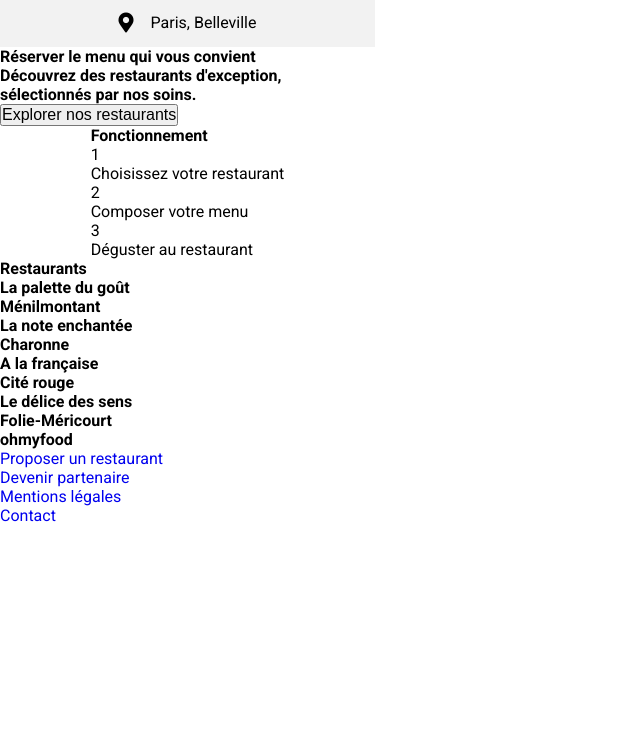
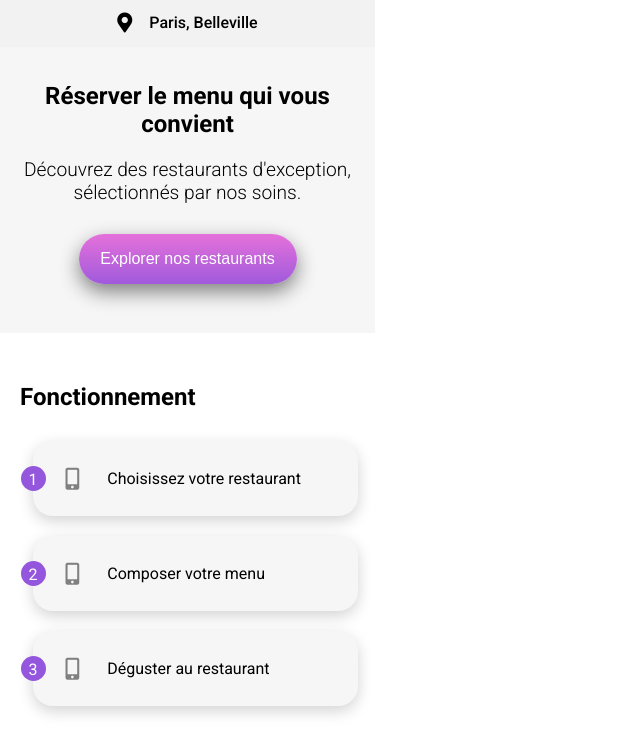
Before and after one commit to Codamor/OhMyFood, a website: page index.html in a window 1280 px wide. Shown: the part 66-800 px from the top of the page, without its empty margins (0-640 px from the left). Drawn offline with Linux system fonts and the light colour scheme; a web font is replaced by a local one.

Commit message:
add header and presentation section styles

```diff
--- a/index.html
+++ b/index.html
@@ -24,7 +24,7 @@
                 </div>
 
                 <div class="banner__information">
-                    <span class="banner_location">
+                    <span class="banner__location">
                         Paris, Belleville
                     </span>
                 </div>
@@ -34,17 +34,17 @@
         <main class="main">
             <section class="presentation">
                 <div class="explore">
-                    <h2 class="title">
+                    <h1 class="explore__title">
                         Réserver le menu qui vous convient
+                    </h1>
+                    <h2 class="explore__sub-title">
+                        Découvrez des restaurants d'exception, sélectionnés par nos soins.
                     </h2>
-                    <h3 class="presentation__sub-title">
-                        Découvrez des restaurants d'exception, sélectionnés par nos soins.
-                    </h3>
-                    <button class="button">Explorer nos restaurants</button>
+                    <button class="explore__button">Explorer nos restaurants</button>
                 </div>
 
                 <div class="information">
-                    <h2 class="title">
+                    <h2 class="information__title">
                         Fonctionnement
                     </h2>
 
--- a/sass/abstracts/_variables.scss
+++ b/sass/abstracts/_variables.scss
@@ -15,3 +15,4 @@ $color-tertiary: #99E2D0;
 
 /*--- Customized colors ---*/
 $color-white: #fff;
+$color-light-grey: #f6f6f6;
--- a/sass/layout/_header.scss
+++ b/sass/layout/_header.scss
@@ -17,7 +17,6 @@
       object-fit: contain;
     }
   }
-
   &__information {
     display: flex;
     justify-content: center;
@@ -25,7 +24,7 @@
     width: 100%;
     height: 50px;
     background-color: #f2f2f2;
-    &::before{
+    &::before {
       margin-right: 17px;
       content: "\f3c5";
       font-family: "Font Awesome 5 Free";
@@ -34,10 +33,7 @@
       color: black;
     }
   }
+  &__location{
+    font-weight: 500;
+  }
 }
-
-.presentation{
-  display: flex;
-  flex-direction: column;
-  align-items: center;
-}
--- a/sass/layout/_main.scss
+++ b/sass/layout/_main.scss
@@ -1,3 +1,93 @@
 /*-----------------------*\
     MAIN
 \*---------------------- */
+
+.presentation{
+  display: flex;
+  flex-direction: column;
+  align-items: center;
+}
+
+/*---- explore ---- */
+
+.explore{
+  display: flex;
+  flex-direction: column;
+  align-items: center;
+  width: 100%;
+  height: 286px;
+  background-color: $color-light-grey;
+  &__title{
+    margin-top: 35px;
+    font-size: 1.5em;
+    text-align: center;
+  }
+  &__sub-title{
+    margin-top: 20px;
+    font-size: 1.2em;
+    font-weight: 300;
+    text-align: center;
+  }
+  &__button{
+    width: 218px;
+    height: 50px;
+    margin-top: 30px;
+    border: none;
+    border-radius: 25px;
+    box-shadow: 0px 8px 20px gray;
+    background: linear-gradient(#e571DA, #a05adc);
+    font-weight: 500;
+    color: white;
+  }
+}
+
+/*---- information steps ---- */
+
+.information{
+  width: 100%;
+  height: 440px;
+  padding: 50px 20px;
+  &__title{
+    font-size: 1.5em;
+    margin-bottom: 20px;
+  }
+  &__steps{
+    display: flex;
+    flex-direction: column;
+    align-items: center;
+    padding-left: 15px;
+  }
+}
+
+.step-card {
+  display: flex;
+  align-items: center;
+  width: 325px;
+  height: 75px;
+  margin: 10px 0;
+  border-radius: 20px;
+  box-shadow: 0px 5px 15px lightgray;
+  background-color: #f6f6f6;
+  &__number {
+    position: relative;
+    right: 12px;
+    width: 25px;
+    height: 25px;
+    padding-top: 4px;
+    border-radius: 50px;
+    background-color: $color-primary;
+    color: white;
+    text-align: center;
+  }
+  &__icon::before{
+    margin-left: 8px;
+    content: "\f3cd";
+    font-family: "Font Awesome 5 Free";
+    font-size: 22px;
+    font-weight: 700;
+    color: grey;
+  }
+  &__text{
+    margin-left: 28px;
+  }
+}
```
Also changed, not shown: public/main.css, 1 other file.
